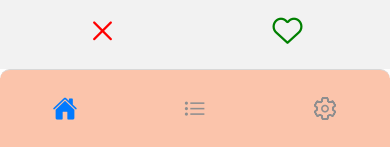
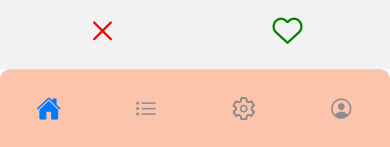
Before and after one commit to hungrr/hungrr-app, a React Native app in the folder client/: screen /Home in a window 390 px wide. Shown: the part 685-832 px from the top of the page. Built offline with nearby package versions, Linux system fonts and the light colour scheme.

Commit message:
Added profile page

```diff
--- a/client/navigation/index.tsx
+++ b/client/navigation/index.tsx
@@ -8,12 +8,15 @@ import Ionicons from 'react-native-vector-icons/Ionicons'
 import HomeScreen from '../screens/Home'
 import FavoritesScreen from '../screens/Favorites'
 import SettingsScreen from '../screens/Settings'
+import ProfileScreen from '../screens/Profile'
 
 // Screen Names
 const homeName = 'Home';
 const favoritesName = 'Favorites';
 const settingsName = 'Settings';
+const profileName = 'Profile';
 const Tab = createBottomTabNavigator();
+
 
 
 const LogoTitle = () =>
@@ -46,6 +49,10 @@ const MainContainer = () =>
                             else if (rn === settingsName) {
                                 iconName = focused ? 'settings' : 'settings-outline';
                             }
+                            else if (rn === profileName)
+                            {
+                                iconName = focused ? 'person-circle' : 'person-circle-outline';
+                            }
                             return <Ionicons name={iconName} size={size} color={color} />;
                         },
                         headerStyle:{
@@ -66,6 +73,7 @@ const MainContainer = () =>
                     <Tab.Screen name={homeName} component={HomeScreen} options={{headerTitle: (props: any) => <LogoTitle {...props}/>}} />
                     <Tab.Screen name={favoritesName} component={FavoritesScreen} />
                     <Tab.Screen name={settingsName} component={SettingsScreen} />
+                    <Tab.Screen name={profileName} component={ProfileScreen} />
                 </Tab.Navigator>
 
             </NavigationContainer>
--- /dev/null
+++ b/client/screens/Profile.tsx
@@ -0,0 +1,5 @@
+import React from 'react'
+
+export default function Profile() {
+    return null;
+}
```
